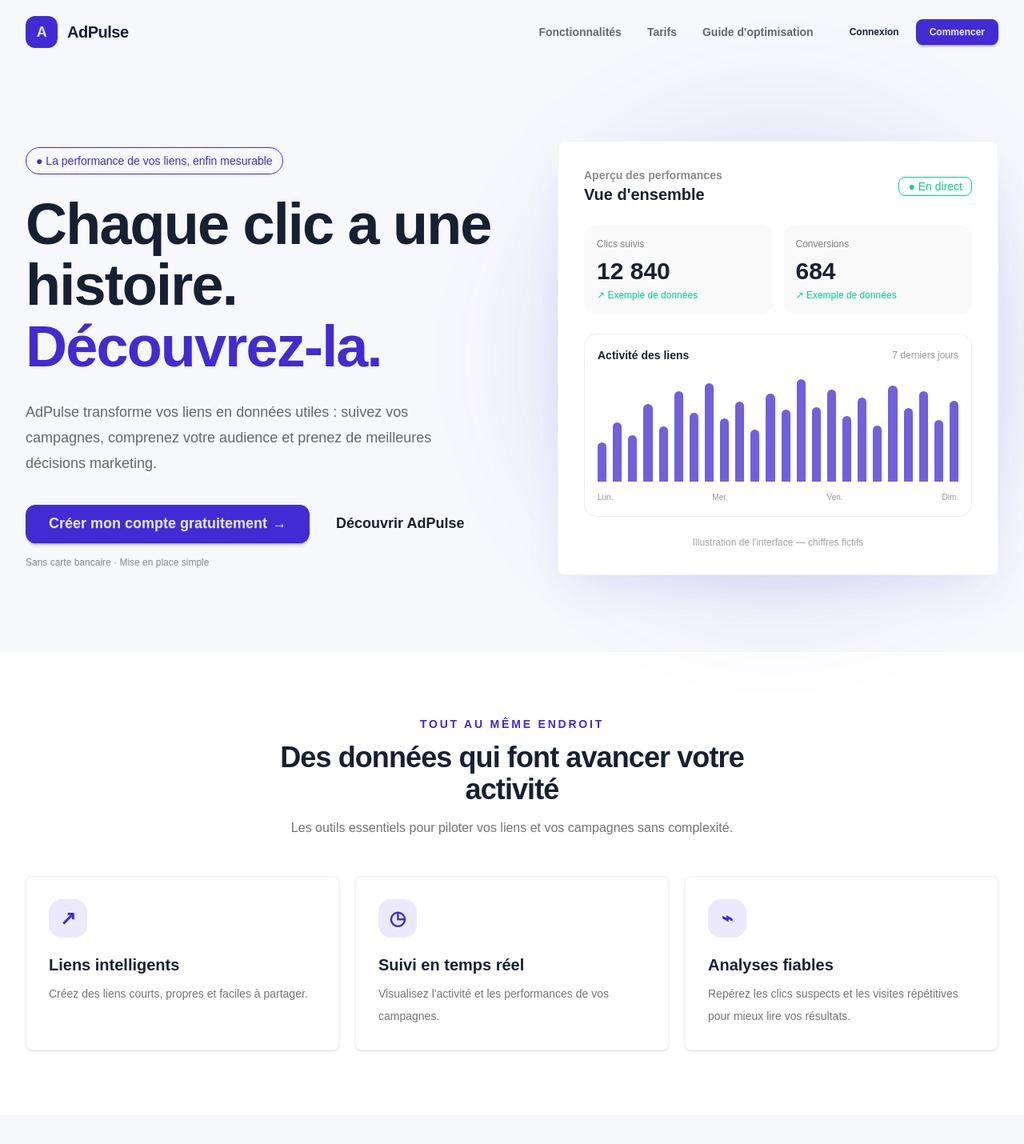
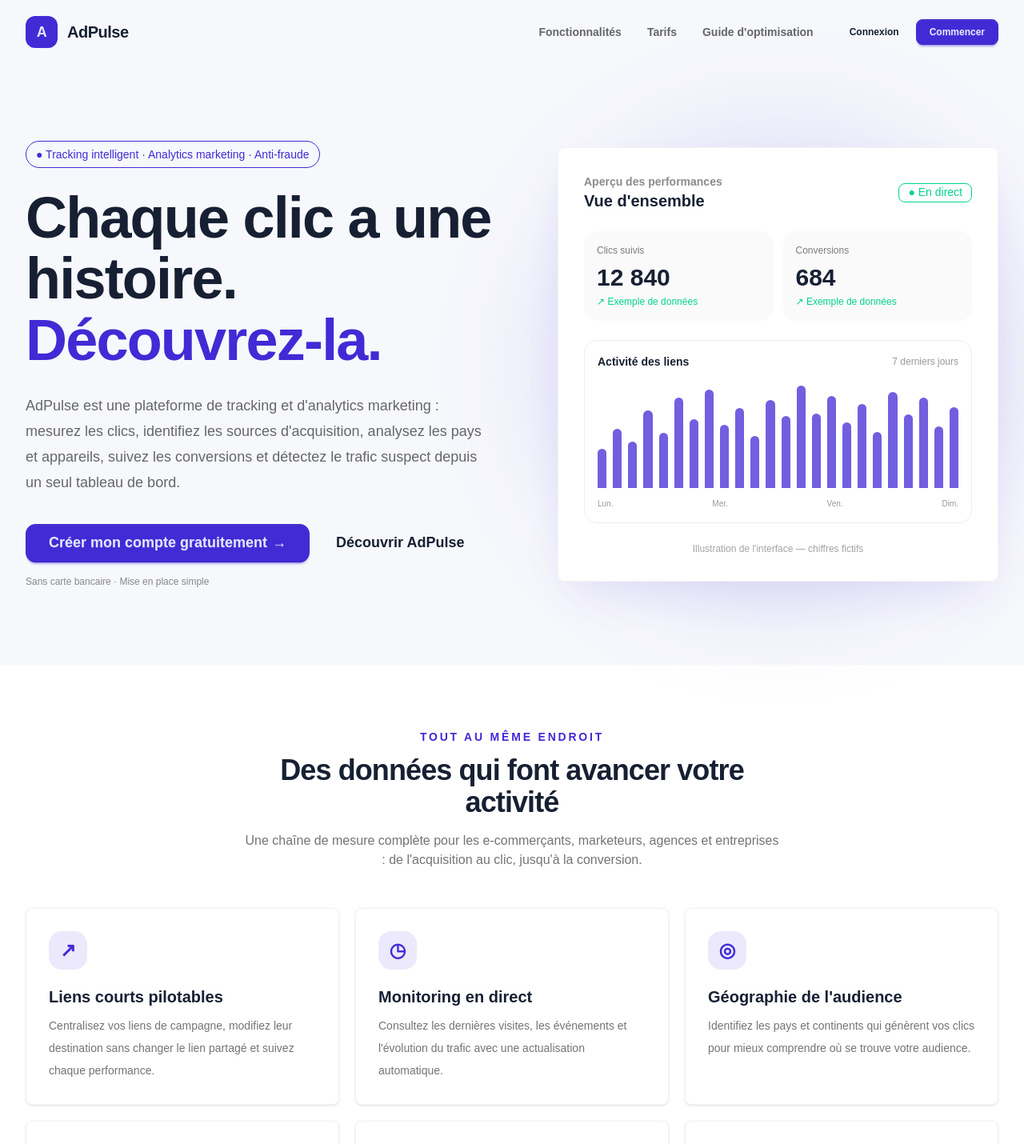
Before and after one commit to joeltech91-debug/AdPulse-Next, a Next.js app: page / in a window 1280 px wide. Shown: the top 1430 px of the page at 80% size. Built offline with nearby package versions, Linux system fonts and the light colour scheme; no server answers.

Commit message:
Market AdPulse analytics and tracking capabilities on homepage

```diff
--- a/src/app/page.tsx
+++ b/src/app/page.tsx
@@ -1,8 +1,13 @@
 import { getSessionUserId } from "@/lib/session";
 const features = [
-  { icon: "↗", title: "Liens intelligents", text: "Créez des liens courts, propres et faciles à partager." },
-  { icon: "◷", title: "Suivi en temps réel", text: "Visualisez l'activité et les performances de vos campagnes." },
-  { icon: "⌁", title: "Analyses fiables", text: "Repérez les clics suspects et les visites répétitives pour mieux lire vos résultats." },
+  { icon: "↗", title: "Liens courts pilotables", text: "Centralisez vos liens de campagne, modifiez leur destination sans changer le lien partagé et suivez chaque performance." },
+  { icon: "◷", title: "Monitoring en direct", text: "Consultez les dernières visites, les événements et l'évolution du trafic avec une actualisation automatique." },
+  { icon: "◎", title: "Géographie de l'audience", text: "Identifiez les pays et continents qui génèrent vos clics pour mieux comprendre où se trouve votre audience." },
+  { icon: "⌁", title: "Attribution UTM", text: "Comparez les sources, supports, campagnes et domaines référents pour mesurer l'origine de votre trafic." },
+  { icon: "↗", title: "Conversions & valeur", text: "Suivez les achats, prospects, inscriptions et ajouts au panier, avec valeur et devise associées." },
+  { icon: "盾", title: "Détection anti-fraude", text: "Isolez les robots et répétitions détectés afin de distinguer le trafic valide des signaux suspects." },
+  { icon: "▥", title: "Analyse multi-appareils", text: "Comparez les clics mobiles et ordinateur, consultez les tendances sur 14 jours et les indicateurs sur 30 jours." },
+  { icon: "⇩", title: "Rapports exploitables", text: "Exportez les événements des 30 derniers jours en CSV pour vos tableaux de bord et vos analyses marketing." },
 ];
 
 const plans = [
@@ -33,12 +38,12 @@ export default async function HomePage() {
 
       <section className="mx-auto grid max-w-7xl items-center gap-14 px-5 pb-24 pt-16 lg:grid-cols-[1.05fr_.95fr] lg:px-8 lg:pt-24">
         <div>
-          <div className="badge badge-primary badge-outline mb-6 gap-2 rounded-full px-3 py-4">● La performance de vos liens, enfin mesurable</div>
+          <div className="badge badge-primary badge-outline mb-6 gap-2 rounded-full px-3 py-4">● Tracking intelligent · Analytics marketing · Anti-fraude</div>
           <h1 className="max-w-3xl text-5xl font-black leading-[1.06] tracking-tight sm:text-6xl lg:text-7xl">
             Chaque clic a une histoire. <span className="text-primary">Découvrez-la.</span>
           </h1>
           <p className="mt-7 max-w-xl text-lg leading-8 text-base-content/65">
-            AdPulse transforme vos liens en données utiles : suivez vos campagnes, comprenez votre audience et prenez de meilleures décisions marketing.
+            AdPulse est une plateforme de tracking et d'analytics marketing : mesurez les clics, identifiez les sources d'acquisition, analysez les pays et appareils, suivez les conversions et détectez le trafic suspect depuis un seul tableau de bord.
           </p>
           <div className="mt-9 flex flex-col gap-3 sm:flex-row">
             <a href="/inscription" className="btn btn-primary btn-lg rounded-xl px-7">Créer mon compte gratuitement <span aria-hidden>→</span></a>
@@ -77,7 +82,7 @@ export default async function HomePage() {
           <div className="mx-auto mb-12 max-w-2xl text-center">
             <p className="text-sm font-bold uppercase tracking-[.2em] text-primary">Tout au même endroit</p>
             <h2 className="mt-3 text-3xl font-black tracking-tight sm:text-4xl">Des données qui font avancer votre activité</h2>
-            <p className="mt-4 text-base-content/60">Les outils essentiels pour piloter vos liens et vos campagnes sans complexité.</p>
+            <p className="mt-4 text-base-content/60">Une chaîne de mesure complète pour les e-commerçants, marketeurs, agences et entreprises : de l'acquisition au clic, jusqu'à la conversion.</p>
           </div>
           <div className="grid gap-5 md:grid-cols-3">
             {features.map((feature) => <article key={feature.title} className="card border border-base-300/70 bg-base-100 shadow-sm"><div className="card-body p-7"><span className="grid size-12 place-items-center rounded-2xl bg-primary/10 text-2xl font-bold text-primary">{feature.icon}</span><h3 className="mt-3 text-xl font-bold">{feature.title}</h3><p className="leading-7 text-base-content/60">{feature.text}</p></div></article>)}
```
